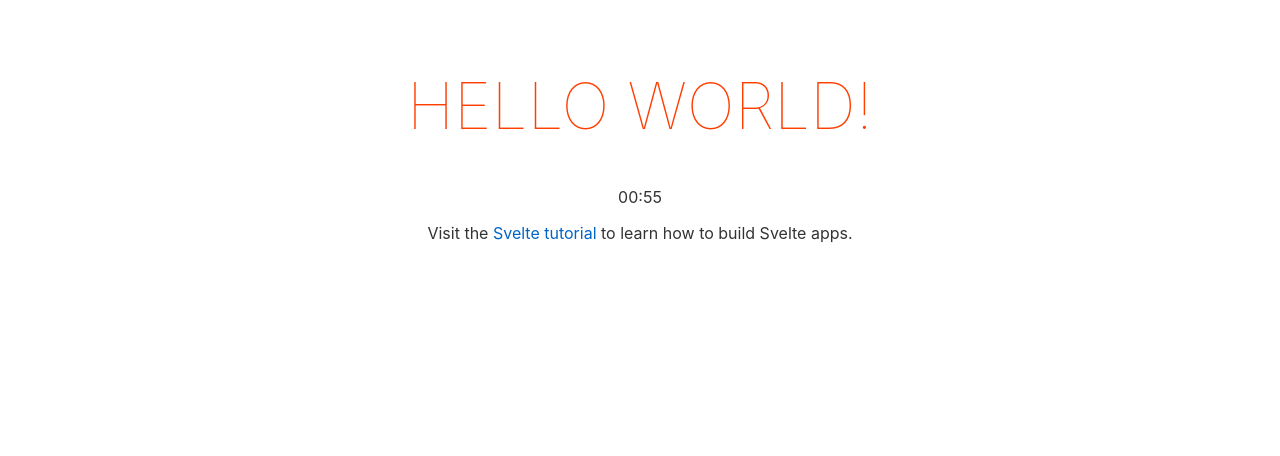
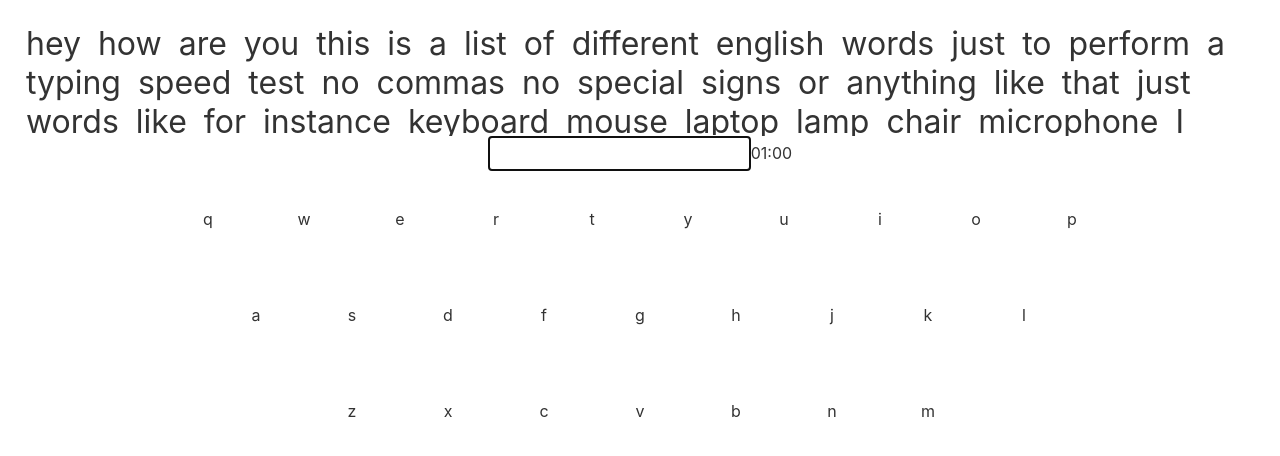
Before and after one commit to davidgape89/typing-speed-test, a Svelte app: page / in a window 1280 px wide. Shown: the top 456 px of the page. Built offline with nearby package versions, Linux system fonts and the light colour scheme.

Commit message:
feat: basic implementation

```diff
--- /dev/null
+++ b/src/ActiveKeyMapper.svelte
@@ -0,0 +1,18 @@
+<script lang="ts">
+    import type { KeyMap } from './KeyMap';
+
+    export const keyMap: KeyMap = {};
+
+    function handleKeyDown(event: KeyboardEvent) {
+        keyMap[event.key] = true;
+    }
+
+    function handleKeyUp(event: KeyboardEvent) {
+        keyMap[event.key] = false;
+    }
+</script>
+
+<svelte:window
+    on:keydown={handleKeyDown}
+    on:keyup={handleKeyUp}
+/>
--- a/src/App.svelte
+++ b/src/App.svelte
@@ -1,32 +1,77 @@
 <script lang="ts">
+	import type { KeyMap } from './KeyMap';
+	import ActiveKeyMapper from './ActiveKeyMapper.svelte';
 	import Timer from './Timer.svelte';
-	export let name: string;
+	import Keyboard from './Keyboard.svelte';
+	import TextViewer from './TextViewer.svelte';
+	import { englishText } from './words';
+
+	let keyMap: KeyMap;
+	let isRunning = false;
+	let time = 60;
+	let value;
+	let wordStack = [];
+	let disabled = false;
+	let words = englishText.replace(/\n/g, '').split(' ');
+
+	function reset() {
+		value = '';
+		wordStack = [];
+		disabled = false;
+		time = 60
+	}
+
+	function handleKeyDown(e: KeyboardEvent) {
+		switch(e.key) {
+			case 'Escape':
+				reset();
+				return;
+			case 'Backspace':
+				if(wordStack.length > 0 && !value.length) {
+					e.preventDefault();
+					const lastIndex = wordStack.length - 1;
+					value = wordStack[lastIndex];
+					wordStack = wordStack.slice(0, lastIndex);
+				}
+				return;
+			case ' ':
+				e.preventDefault();
+				wordStack = [...wordStack, value];
+				value = '';
+				break;
+		}
+	}
+
+	$: isRunning = isRunning || (value && value.length !== 0);
+	$: disabled = time === 0;
 </script>
 
 <main>
-	<h1>Hello {name}!</h1>
-	<Timer isRunning />
-	<p>Visit the <a href="https://svelte.dev/tutorial">Svelte tutorial</a> to learn how to build Svelte apps.</p>
+	<ActiveKeyMapper bind:keyMap />
+	<TextViewer {words} {wordStack} activeInput={value} />
+	<div class="input-wrapper">
+		<input bind:value {disabled} on:keydown={handleKeyDown} autofocus />
+		<Timer bind:isRunning bind:time />
+	</div>
+	<Keyboard {keyMap} />
 </main>
 
 <style>
 	main {
-		text-align: center;
+		display: flex;
+		flex-direction: column;
+		justify-content: center;
+		margin: 0 auto;
 		padding: 1em;
-		max-width: 240px;
-		margin: 0 auto;
 	}
 
-	h1 {
-		color: #ff3e00;
-		text-transform: uppercase;
-		font-size: 4em;
-		font-weight: 100;
+	input {
+		margin: 0;
 	}
 
-	@media (min-width: 640px) {
-		main {
-			max-width: none;
-		}
+	.input-wrapper {
+		align-items: center;
+		display: flex;
+		justify-content: center;
 	}
 </style>
--- /dev/null
+++ b/src/KeyMap.ts
@@ -0,0 +1,3 @@
+export type KeyMap = {
+    [code: string]: boolean,
+};
--- /dev/null
+++ b/src/Keyboard.svelte
@@ -0,0 +1,52 @@
+<script lang="ts">
+    import { ansiMap } from './ansiMap';
+    import type { KeyMap } from "./KeyMap";
+
+    export let keyMap: KeyMap = {};
+</script>
+
+<div class="keyboard">
+    {#each ansiMap as row}
+        <div class="row">
+            {#each row as {key}}
+                <div
+                    class="key"
+                    class:active={keyMap[key]}
+                    class:spacebar={key === ' '}
+                >
+                    {key}
+                </div>
+            {/each}
+        </div>
+    {/each}
+</div>
+
+<style type="text/scss">
+    .keyboard {
+        align-items: center;
+        display: flex;
+        flex-direction: column;
+    }
+
+    .row {
+        display: flex;
+    }
+
+    .key {
+        align-items: center;
+        border-radius: 1rem;
+        display: flex;
+        height: 6rem;
+        justify-content: center;
+        transition: background-color 300ms;
+        width: 6rem;
+
+        .spacebar {
+            width: 20rem;
+        }
+
+        .active {
+            background-color: lightpink;
+        }
+    }
+</style>
--- /dev/null
+++ b/src/TextViewer.svelte
@@ -0,0 +1,51 @@
+<script lang="ts">
+    import { afterUpdate } from "svelte";
+
+    export let words;
+    export let wordStack;
+    export let activeInput;
+
+    afterUpdate(() => {
+        const activeEl: HTMLElement | null = document.querySelector('.isActive');
+        if(activeEl) activeEl.scrollIntoView({block: 'center'});
+    });
+</script>
+
+<div class="text-viewer">
+    {#each words as word, i}
+        <span
+            class:isActive={wordStack.length === i && words[i].startsWith(activeInput)}
+            class:isValid={wordStack[i] && wordStack[i] === words[i]}
+            class:isInvalid={wordStack[i] && wordStack[i] !== words[i]}>
+            {word}
+        </span>
+        <span> </span>
+    {/each}
+</div>
+
+<style type="text/scss">
+    $textSize: 2rem;
+
+    .text-viewer {
+        font-size: $textSize;
+        height: $textSize * 3.5;
+        overflow: hidden;
+    }
+
+    span {
+        border-radius: 1rem;
+        padding: 2px;
+    }
+
+    span.isActive {
+        background-color: lighten(grey, 30);
+    }
+
+    .isInvalid {
+        background-color: lighten(red, 30);
+    }
+
+    .isValid {
+        background-color: lighten(green, 50);
+    }
+</style>
--- a/src/Timer.svelte
+++ b/src/Timer.svelte
@@ -2,11 +2,8 @@
     import { onMount } from 'svelte';
 
     export let isRunning = false;
-    let time = 50;
-
-    function reset() {
-        time = 0;
-    }
+    export let time = 0;
+    export let timeDifference = 1000;
 
     function formatTime(t: number): string {
         const timeString = t.toString();
@@ -15,8 +12,9 @@
 
     onMount(() => {
         const interval = setInterval(() => {
-            if(isRunning) time += 1
-        }, 1000);
+            if(isRunning && time > 0) time -= 1;
+        }, timeDifference);
+
         return () => clearInterval(interval);
     });
 </script>
--- /dev/null
+++ b/src/ansiMap.ts
@@ -0,0 +1,91 @@
+interface KeyboardKey {
+    key ? : string;
+    icon ? : string;
+}
+
+export const ansiMap: KeyboardKey[][] = [
+    [{
+            key: 'q',
+        },
+        {
+            key: 'w',
+        },
+        {
+            key: 'e',
+        },
+        {
+            key: 'r',
+        },
+        {
+            key: 't',
+        },
+        {
+            key: 'y',
+        },
+        {
+            key: 'u',
+        },
+        {
+            key: 'i',
+        },
+        {
+            key: 'o',
+        },
+        {
+            key: 'p',
+        }
+    ],
+    [{
+            key: 'a',
+        },
+        {
+            key: 's',
+        },
+        {
+            key: 'd',
+        },
+        {
+            key: 'f',
+        },
+        {
+            key: 'g',
+        },
+        {
+            key: 'h',
+        },
+        {
+            key: 'j',
+        },
+        {
+            key: 'k',
+        },
+        {
+            key: 'l',
+        },
+    ],
+    [{
+            key: 'z',
+        },
+        {
+            key: 'x',
+        },
+        {
+            key: 'c',
+        },
+        {
+            key: 'v',
+        },
+        {
+            key: 'b',
+        },
+        {
+            key: 'n',
+        },
+        {
+            key: 'm',
+        },
+    ],
+    [{
+        key: ' ',
+    }],
+];
--- a/src/main.ts
+++ b/src/main.ts
@@ -3,7 +3,7 @@ import App from './App.svelte';
 const app = new App({
 	target: document.body,
 	props: {
-		name: 'world'
+
 	}
 });
 
--- /dev/null
+++ b/src/words.ts
@@ -0,0 +1,5 @@
+export const englishText = 'hey how are you this is a list of different english words just to perform a typing speed' +
+  ' test no commas no special signs or anything like that just words like for instance keyboard mouse laptop lamp chair microphone' +
+  ' I guess I am doing myself no favour by including long words since the longer the words the fewer I will be able to write in this' +
+  ' text this is quite complicated what am I doing I just remembered I need to implement a line shifter for the display of the text in' +
+  ' the speed test component but I guess that is not urgent since the test is perfectly doable without it';
```
Also changed, not shown: bundle.css (added, +45 -0 lines), package.json (+5 -4 lines), 1 other file (tests, documents, lock files or other folders).
